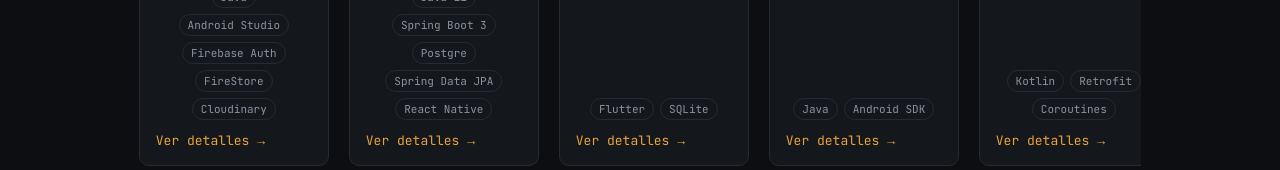
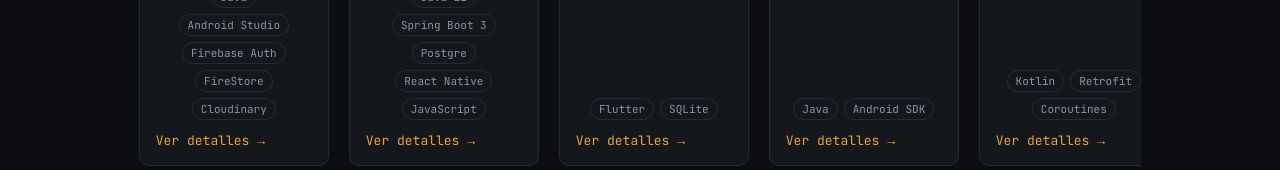
Before and after one commit to Carlos101295/Portfolio-CarlosDuarteRuiz, a React (Vite) app: page / in a window 1280 px wide. Shown: the part 715-885 px from the top of the page. Built offline with nearby package versions, Linux system fonts and the light colour scheme.

Commit message:
Añadida configuración para mostrar enlace a una web en ProjectDetail.jsx y añadido el enlace a la web de VGPT.

```diff
--- a/src/data/projects.js
+++ b/src/data/projects.js
@@ -28,9 +28,10 @@ id: 'raiz-local',
     nombre: 'Video Games Price Tracker - CDR',
     resumen: 'Aplicación multiplataforma (Web y Móvil) que permite buscar videojuegos y comparar ofertas en tiempo real entre tiendas digitales.',
     descripcion: 'Aplicación Full-Stack orientada a la búsqueda y comparación de precios de videojuegos en plataformas como Steam, GOG y Epic Games. El backend, construido con Java 21 y Spring Boot, actúa como una API REST que consume la API de CheapShark de forma eficiente. Implementa un sistema de caché inteligente con TTL de 24 horas utilizando Spring Data JPA y Postgre para optimizar el rendimiento y reducir las llamadas externas. El frontend, desarrollado con React Native y Expo, ofrece una experiencia responsiva con modo oscuro que se adapta a navegadores web (diseño con barra lateral) y dispositivos Android, gestionando las rutas nativas mediante React Navigation.',
-    stack: ['Java 21', 'Spring Boot 3', 'Postgre', 'Spring Data JPA', 'React Native', 'Expo', 'API REST', 'Render'],
+    stack: ['Java 21', 'Spring Boot 3', 'Postgre', 'React Native', 'JavaScript', 'Expo', 'Spring Data JPA', 'API REST', 'Render'],
     demoVideo: '', // pega aquí el ID de YouTube o la ruta del vídeo
     apkUrl: '', // enlace de descarga de la APK
+    webUrl: 'https://videogamespricetracker-web.onrender.com/',
     repoUrl: 'https://github.com/Carlos101295/VideoGamesPriceTracker',
     imagen: '/images/mandovideojuegos.png'
   },
--- a/src/pages/ProjectDetail.jsx
+++ b/src/pages/ProjectDetail.jsx
@@ -98,6 +98,11 @@ export default function ProjectDetail() {
                 Enlace pendiente
               </a>
             )}
+            {project.webUrl && (
+              <a className="repo-link" href={project.webUrl} target="_blank" rel="noopener noreferrer">
+                Visitar sitio web →
+              </a>
+            )}
             {project.repoUrl && (
               <a className="repo-link" href={project.repoUrl} target="_blank">
                 Ver código en GitHub →
```
